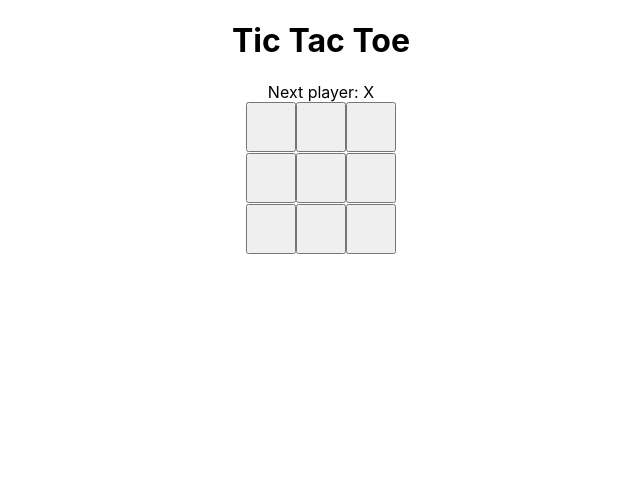
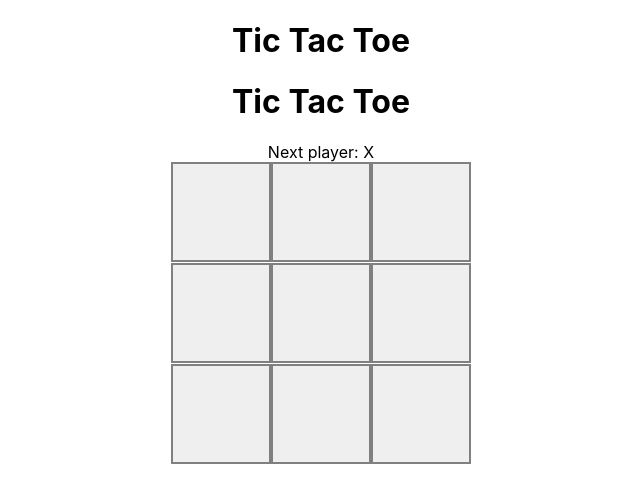
Before and after one commit to jugeshraghav/frontendProjects, a React (Create React App) app: page / in a window 1280 px wide. Shown: the top 502 px of the page, without its empty margins (319-959 px from the left). Built offline with nearby package versions, Linux system fonts and the light colour scheme.

Commit message:
winner declaration code

```diff
--- a/src/Projects/Tic_Tac_Toe/Board.jsx
+++ b/src/Projects/Tic_Tac_Toe/Board.jsx
@@ -1,22 +1,19 @@
 import { useState } from "react";
 import { Square } from "./Square";
 import "./style.css";
-export const Board = () => {
-  const [isXNext, setIsXNext] = useState(true);
-  const [squares, setSquares] = useState(new Array(9).fill(null));
+export const Board = ({ xIsNext, squares, onPlay }) => {
   function handleClick(i) {
     if (squares[i] || calculateWinner(squares)) {
       return;
     }
     const nextSquares = squares.slice(); //❓why cant we directly update the array
-    if (isXNext) {
+    if (xIsNext) {
       nextSquares[i] = "X";
     } else {
       nextSquares[i] = "O";
     }
 
-    setSquares(nextSquares);
-    setIsXNext(!isXNext);
+    onPlay(nextSquares);
   }
 
   function calculateWinner(squares) {
@@ -49,7 +46,7 @@ export const Board = () => {
   if (winner) {
     status = "Winner: " + winner;
   } else {
-    status = "Next player: " + (isXNext ? "X" : "O");
+    status = "Next player: " + (xIsNext ? "X" : "O");
   }
 
   return (
--- /dev/null
+++ b/src/Projects/Tic_Tac_Toe/Game.jsx
@@ -0,0 +1,30 @@
+import { useState } from "react";
+import { Board } from "./Board";
+
+export const Game = () => {
+  const [xIsNext, setXIsNext] = useState(true);
+  const [history, setHistory] = useState([Array(9).fill(null)]);
+  const currentSquares = history[history.length - 1];
+  function handlePlay(nextSquares) {
+    setHistory([...history, nextSquares]);
+    setXIsNext(!xIsNext);
+  }
+
+  return (
+    <>
+      <div className="game">
+        <div className="game-board">
+          <h1>Tic Tac Toe</h1>
+          <Board
+            xIsNext={xIsNext}
+            squares={currentSquares}
+            onPlay={handlePlay}
+          />
+        </div>
+        <div className="game-info">
+          <ol>{/*TODO*/}</ol>
+        </div>
+      </div>
+    </>
+  );
+};
--- a/src/Projects/Tic_Tac_Toe/Tic_Tac_Toe.jsx
+++ b/src/Projects/Tic_Tac_Toe/Tic_Tac_Toe.jsx
@@ -1,10 +1,10 @@
-import { Board } from "./Board";
+import { Game } from "./Game";
 
 export const Tic_Tac_Toe = () => {
   return (
     <>
       <h1>Tic Tac Toe</h1>
-      <Board />
+      <Game />
     </>
   );
 };
--- a/src/Projects/Tic_Tac_Toe/style.css
+++ b/src/Projects/Tic_Tac_Toe/style.css
@@ -1,5 +1,12 @@
 .square {
-  width: 50px;
-  height: 50px;
-  font-weight: bold;
+  width: 100px;
+  height: 100px;
+  font-size: 36px;
+  border: 2px solid grey;
+  cursor: pointer;
+  transition: background-color 0.3s ease-in-out;
 }
+
+/* .board-row {
+  height: 200px;
+} */
```
